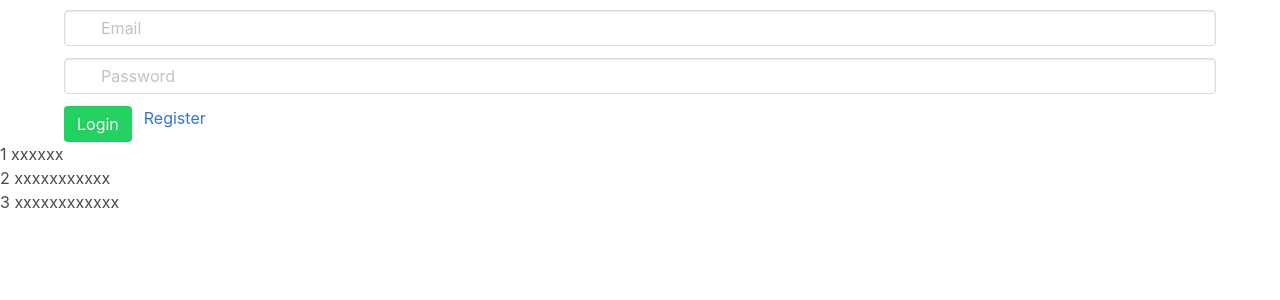
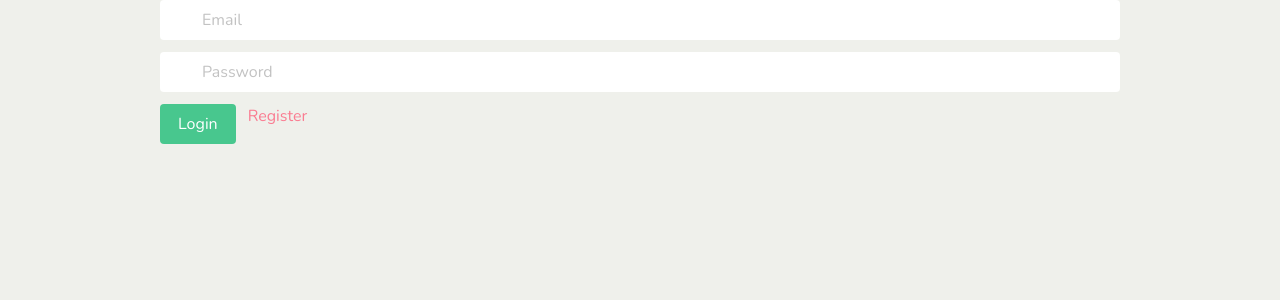
Before and after one commit to jtnote/cmd-collector, a React app in the folder web/: page / in a window 1280 px wide. Shown: the top 300 px of the page. Built offline with nearby package versions, Linux system fonts and the light colour scheme.

Commit message:
bulma customized

```diff
--- a/web/Index.js
+++ b/web/Index.js
@@ -14,6 +14,8 @@ import Store from './store/Store';
 import { refreshToken as _refreshToken, changeView as _changeView, loadPage as _loadPage } from './actions/Index';
 
 import axios from 'axios';
+
+import './resources/css/bulmaCustomized.scss';
 
 // Check for token and update application state if required
 var token = localStorage.getItem('token');
--- a/web/components/List.js
+++ b/web/components/List.js
@@ -134,7 +134,7 @@ class List extends React.Component {
                                 <tr onClick={me.handleRowClick} noteid={note.id} className={(me.props.idNoteSelected == note.id) ? "is-selected" : ""}>
                                     <td>{note.id}</td>
                                     <td><div className="cc-ml-tbl-title">{note.title}</div></td>
-                                    <td><a href={note.url} >Link</a></td>
+                                    <td><a href={note.url} target="_blank">Link</a></td>
                                     {/* <td><div className="cc-ml-tbl-cmd">{note.cmd}</div></td> */}
                                     <td>
                                         <div class="buttons">
--- a/web/components/NavBar.js
+++ b/web/components/NavBar.js
@@ -30,8 +30,7 @@ class NavBar extends React.Component {
 
     windowClick = (e) => {
         // e.preventDefault();
-
-        if (e.target.classList.contains('react-menu-button')) {
+        if (e.target.classList.contains('cc-ml-nav-right-comp')) {
             return;
         } else {
             this.setState({
@@ -55,17 +54,17 @@ class NavBar extends React.Component {
         });
 
         return (
-            <nav className="level react-menu-button">
-                <div className="level-left react-menu-button">
+            <nav className="level react-menu-button cc-ml-nav">
+                <div className="level-left react-menu-button cc-ml-nav-left">
                     <a className="button is-primary" onClick={this.toAdd}>New</a>
                 </div>
 
-                <div className="level-right react-menu-button">
+                <div className="level-right react-menu-button cc-ml-nav-right-comp">
                     <div className={ddClasses} onClick={this.toggleDD}>
                         <div class="dropdown-trigger">
-                            <button className="button react-menu-button" aria-haspopup="true" aria-controls="dropdown-menu">
-                                <span className="react-menu-button">---</span>
-                                <span className="icon is-small react-menu-button">
+                            <button className="button react-menu-button cc-ml-nav-right-comp" aria-haspopup="true" aria-controls="dropdown-menu">
+                                <span className="react-menu-button cc-ml-nav-right-comp">---</span>
+                                <span className="icon is-small react-menu-button cc-ml-nav-right-comp">
                                     <i className="fas fa-angle-down" aria-hidden="true"></i>
                                 </span>
                             </button>
--- a/web/index.html
+++ b/web/index.html
@@ -4,31 +4,17 @@
  <meta charset="UTF-8">
      <meta name="viewport" content="width=device-width, initial-scale=1.0">
      <meta http-equiv="X-UA-Compatible" content="ie=edge">
-     <link rel="stylesheet" href="vendors/bulma/bulma.css">
+     <!-- <link rel="stylesheet" href="vendors/bulma/bulma.css"> -->
      <link rel="stylesheet" href="resources/css/main.css">
+     <!-- generated by webpack -->
+     <link rel="stylesheet" href="dist/bulmaCustomized.css">
      <title>Command collector</title>
 
 </head>
 <body>
       <div id="root" class="cc-viewport"></div>
 
+      <!-- generated by webpack -->
       <script src="dist/build.js"></script>
-
-
-      <table id="tableId">
-            <tr onclick="rowClick"><td>1 xxxxxx</td></tr>
-            <tr><td>2 xxxxxxxxxxx</td></tr>
-            <tr><td>3 xxxxxxxxxxxx</td></tr>
-      </table>
-                                    <script>
-                                          function rowClick(e){
-                                                alert('row clicked');
-                                                console.log(e.target);
-                                          }
-                                          var rows = document.getElementById("tableId").rows;
-                                          for(var i=0;i<rows.length;i++){
-                                                rows[i].onclick = rowClick;
-                                          }
-                                    </script>
 </body>
 </html>
--- /dev/null
+++ b/web/resources/css/bulmaCustomized.scss
@@ -0,0 +1,41 @@
+@charset "utf-8";
+
+// Import a Google Font
+@import url('https://fonts.googleapis.com/css?family=Nunito:400,700');
+
+// Set your brand colors
+$purple: #8A4D76;
+$pink: #FA7C91;
+$brown: #757763;
+$beige-light: #D0D1CD;
+$beige-lighter: #EFF0EB;
+
+// Update Bulma's global variables
+$family-sans-serif: "Nunito", sans-serif;
+$grey-dark: $brown;
+$grey-light: $beige-light;
+$primary: $purple;
+$link: $pink;
+$widescreen-enabled: false;
+$fullhd-enabled: false;
+
+// Update some of Bulma's component variables
+$body-background-color: $beige-lighter;
+$control-border-width: 2px;
+$input-border-color: transparent;
+$input-shadow: none;
+
+// Import only what you need from Bulma
+@import "../../node_modules/bulma/sass/utilities/_all.sass";
+@import "../../node_modules/bulma/sass/base/_all.sass";
+@import "../../node_modules/bulma/sass/elements/button.sass";
+@import "../../node_modules/bulma/sass/elements/container.sass";
+@import "../../node_modules/bulma/sass/elements/title.sass";
+@import "../../node_modules/bulma/sass/elements/table.sass";
+@import "../../node_modules/bulma/sass/form/_all.sass";
+@import "../../node_modules/bulma/sass/components/level.sass";
+@import "../../node_modules/bulma/sass/components/navbar.sass";
+@import "../../node_modules/bulma/sass/components/dropdown.sass";
+@import "../../node_modules/bulma/sass/layout/hero.sass";
+@import "../../node_modules/bulma/sass/layout/section.sass";
+@import "../../node_modules/bulma/sass/components/pagination.sass";
--- a/web/resources/css/main.css
+++ b/web/resources/css/main.css
@@ -5,6 +5,8 @@
     /* width: 50%; */
     /* margin: 0 auto; */
 }
+
+/* ============ navbar ========================= */
 
 /* ============ list ========================= */
 
@@ -47,6 +49,10 @@
     /* for flex */
     flex: 1;
     border: 1px dashed #00f;
+
+    /* display line break(\n) */
+    white-space: pre;
+    white-space: pre-line;
 }
 
 .cc-ml-tbl td div.cc-ml-tbl-title {
--- a/web/webpack.config.js
+++ b/web/webpack.config.js
@@ -1,4 +1,5 @@
 const path = require('path');
+const MiniCssExtractPlugin = require("mini-css-extract-plugin");
 const HWP = require('html-webpack-plugin');
 module.exports = {
     entry: path.join(__dirname, '/Index.js'),
@@ -11,8 +12,28 @@ module.exports = {
             test: /\.js$/,
             exclude: /node_modules/,
             loader: 'babel-loader'
+        }, {
+            test: /\.scss$/,
+            use: [
+                MiniCssExtractPlugin.loader,
+                {
+                    loader: 'css-loader'
+                },
+                {
+                    loader: 'sass-loader',
+                    options: {
+                        sourceMap: true,
+                        // options...
+                    }
+                }
+            ]
         }]
     },
+    plugins: [
+        new MiniCssExtractPlugin({
+            filename: 'bulmaCustomized.css'
+        }),
+    ],
     optimization: {
         // We no not want to minimize our code.
         minimize: false
```
Also changed, not shown: web/package.json (+7 -0 lines), 1 other file (tests, documents, lock files or other folders).
